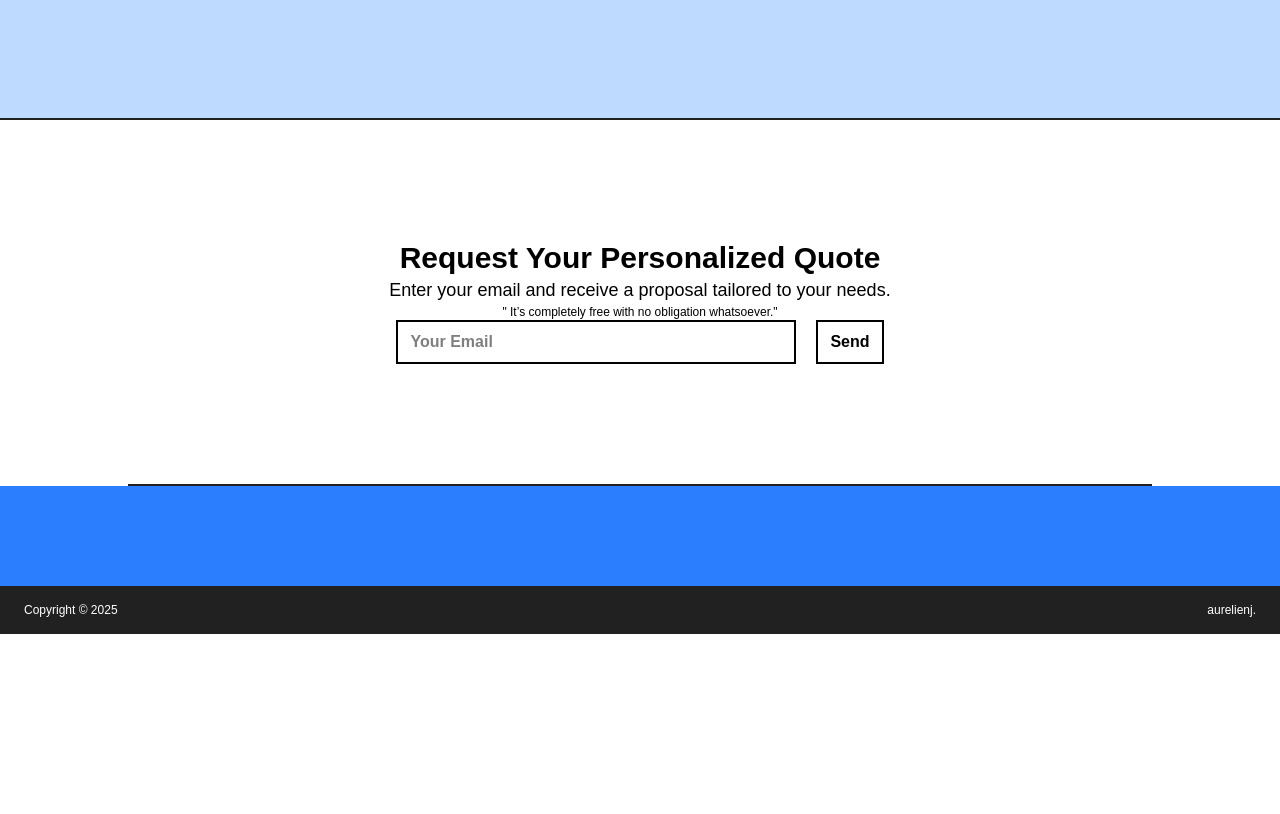
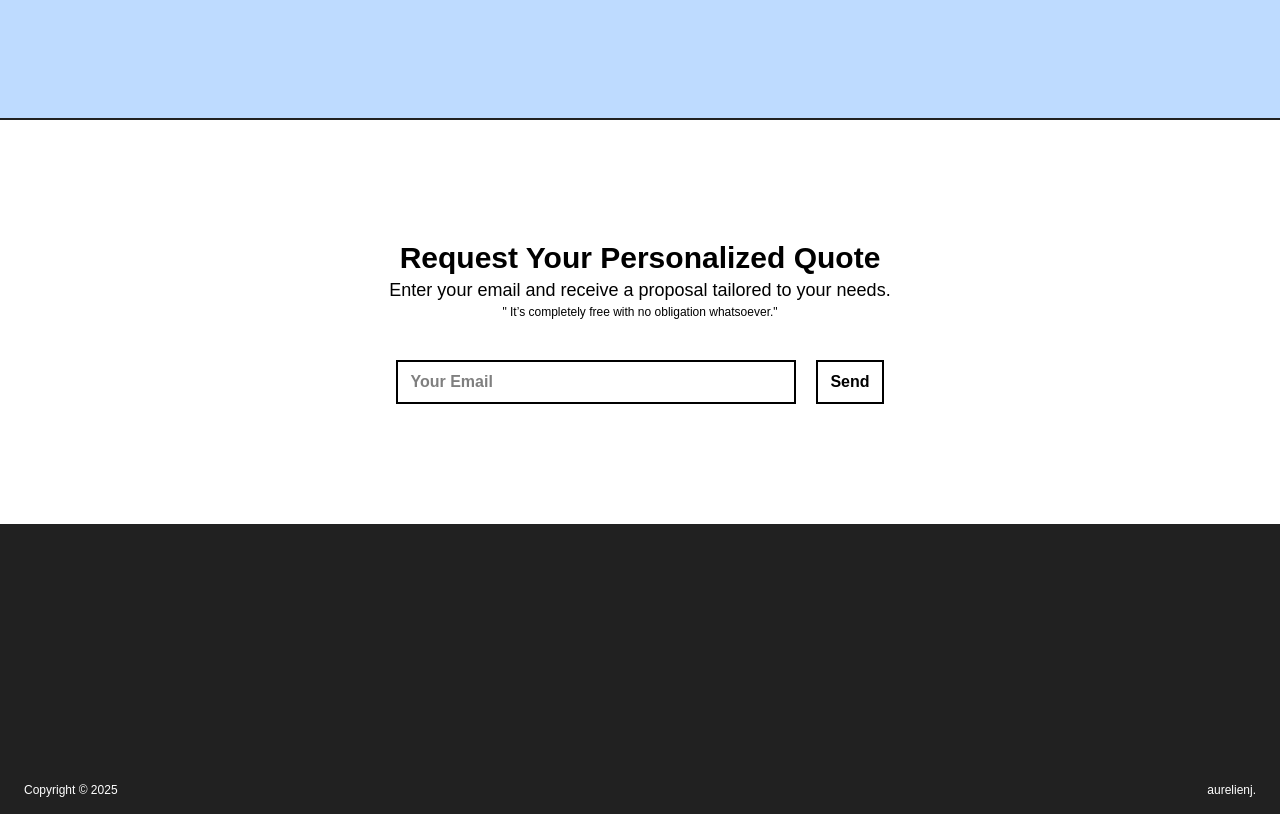
Before and after one commit to aurelien404/aurelienj.ch, a React (Vite) app: page / in a window 1280 px wide. Shown: the part 1180-1994 px from the top of the page. Before the commit the page ends 1814 px from the top, so only its background shows below. Built offline with nearby package versions, Linux system fonts and the light colour scheme; a web font is replaced by a local one.

Commit message:
Finish ASK DEVIS for desktop

```diff
--- a/public/locales/en/translation.json
+++ b/public/locales/en/translation.json
@@ -29,6 +29,7 @@
         "button": "Send",
         "loading": "Sending...",
         "emailValid": "Your request has been sent!",
-        "emailError": "An error occurred."
+        "emailError": "An error occurred.",
+        "invalidEmail": "Please enter a valid email address."
     }
 }
--- a/public/locales/fr/translation.json
+++ b/public/locales/fr/translation.json
@@ -29,6 +29,7 @@
         "button": "Envoyer",
         "loading": "Envoi en cours...",
         "emailValid": "Votre demande a bien été envoyée !",
-        "emailError": "Une erreur s'est produite."
+        "emailError": "Une erreur s'est produite.",
+        "invalidEmail": "Veuillez entrer un email valide."
     }
 }
--- a/src/components/footer.jsx
+++ b/src/components/footer.jsx
@@ -11,11 +11,16 @@ function Footer() {
     const [isError, setIsError] = useState(false);
     const [isLoading, setIsLoading] = useState(false);
 
+    const isValidEmail = (email) =>
+        /^[^\s@]+@[^\s@]+\.[^\s@]+$/.test(email);
+
     const handleSend = () => {
-        if (!email || !email.includes('@')) {
-            alert('Veuillez entrer un email valide.');
+        if (!isValidEmail(email)) {
+            setMessage(t('footer.invalidEmail'));
+            setIsError(true);
             return;
         }
+
 
         setIsLoading(true);
 
@@ -24,50 +29,55 @@ function Footer() {
                 'service_exigxan',      // ← Service ID
                 'template_2g1jldg',     // ← Template ID
                 { email },              // ← Les variables
-                'IDigX0b8W-OZaTfmI'       // ← Public key
+                'IDigX0b8W-OZaTfmI'     // ← Public key
             ).then(() => {
                 setMessage(t('footer.emailValid'));
                 setIsError(false);
                 setEmail('');
             }).catch(() => {
-                    setMessage(t('footer.emailError'));
-                    setIsError(true);
+                setMessage(t('footer.emailError'));
+                setIsError(true);
             }).finally(() => {
                 setIsLoading(false);
             });
-        };
+    };
 
 
     return (
         <footer className="w-screen bg-zzcontrast border-t-2 border-zzbase">
-            <div className='py-30 w-[80%] mx-auto flex flex-col items-center border-b-2 border-zzbase'>
-                <p className='text-3xl font-extrabold'>{ t('footer.title') }</p>
-                <p className='text-lg font-extralight'>{ t('footer.subtitle') }</p>
+            <div className='py-30 w-full mx-auto flex flex-col items-center border-b-2 border-zzbase'>
+                <p className='text-3xl font-extrabold'>{t('footer.title')}</p>
+                <p className='text-lg font-extralight'>{t('footer.subtitle')}</p>
                 <p className='text-xs font-extralight'>"{t('footer.note')}"</p>
-                {/* Message de retour personnalisé */}
-                {message && (
-                    <span
-                        className={`w-full py-5 block text-center text-base transition-opacity duration-300 ${message ? (isError ? 'text-red-500' : 'text-green-500') : 'text-transparent' }`}>
-                        {message}
-                    </span>
-                )}
-                <span className="">
+
+                <div className={`w-auto mx-auto h-10  flex items-center text-center text-base ${isError ? 'text-red-500' : 'text-green-500'}`}>
+                    {message}
+                </div>
+
+                <span>
                     <input value={email}
-                        onChange={e => setEmail(e.target.value)}
-                        className='w-100 border-2 py-2 px-3 mr-5 focus:border-zzlink focus:text-zzlink hover:scale-105 transition duration-200 active:scale-100 ' type='email' placeholder={ t('footer.mail') } />
+                        onChange={e => {
+                            setEmail(e.target.value);
+                            setMessage(null);
+                            setIsError(false);
+                        }}
+
+                        className='w-100 border-2 py-2 px-3 mr-5 focus:border-zzlink focus:text-zzlink hover:scale-105 transition duration-200 active:scale-100 ' type='email' placeholder={t('footer.mail')} />
 
                     <button
-                        className={`border-2 py-2 px-3 hover:border-zzlink hover:text-zzlink active:text-zzlink transform transition duration-200 hover:scale-105 active:scale-95 disabled:opacity-50 ${isLoading ? 'animate-shake' : ''}`}
+                        className={`border-2 py-2 px-3 transform transition duration-200 hover:scale-105 active:scale-95 disabled:opacity-50
+                            hover:border-zzlink focus:border-zzlink active:border-zzlink
+                            hover:text-zzlink focus:text-zzlink active:text-zzlink
+                            ${isLoading ? 'animate-shake text-zzlink border-zzlink' : ''}
+                          `}
                         onClick={handleSend}
-                        disabled={isLoading}
-                    >
+                        disabled={isLoading} >
                         {isLoading ? t('footer.loading') : t('footer.button')}
                     </button>
 
-
                 </span>
             </div>
-            <div className='w-full h-[100px] bg-blue-500'>
+            <div className='w-full h-[150px] py-30 mx-auto flex flex-col items-center bg-zzbase '>
             </div>
             <div className='py-4 px-6 w-full flex justify-between mx-auto text-zzcontrast font-extralight text-xs bg-zzbase'>
                 <p>Copyright © 2025</p>
--- a/src/index.css
+++ b/src/index.css
@@ -1,9 +1,5 @@
 @import url('https://fonts.googleapis.com/css2?family=Funnel+Display:wght@300..800&display=swap');
 @import "tailwindcss";
-
-/** font-normal font-weight: 400; **/
-/** font-semibold font-weight: 600; **/
-/** font-extrabold font-weight: 800; **/
 
 @theme {
   --font-funnel: "Funnel Display" , sans-serif;
@@ -20,7 +16,6 @@ textarea {
   cursor: pointer;
   outline: none;
 }
-
 
 body {
   background-color: var(--color-contrast);
```
